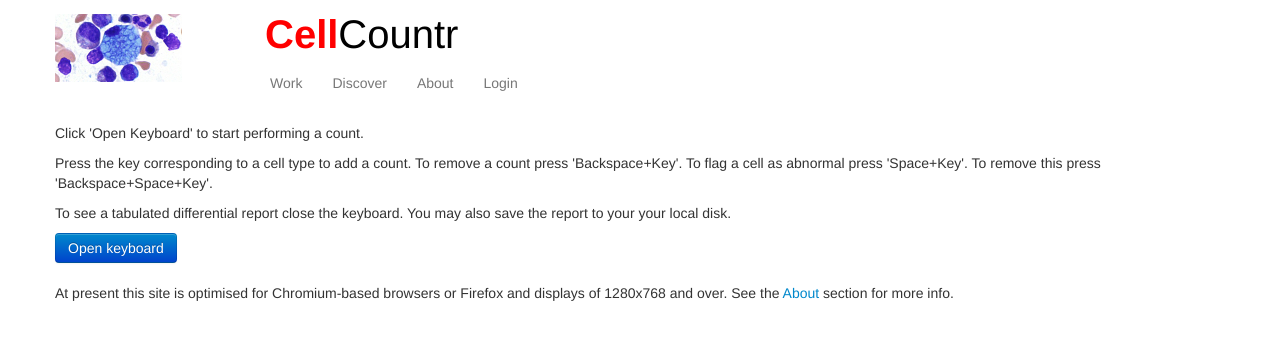
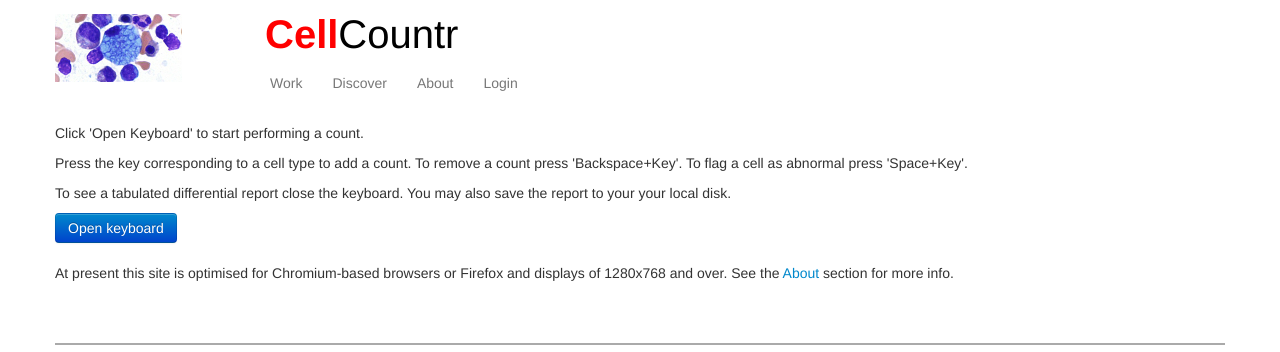
Before and after one commit to cellcounter/cellcounter, a Django app: template cellcounter/main/templates/main/submit.html in a window 1280 px wide. Shown: the top 352 px of the page. Run offline with Django 3.2, Linux system fonts and the light colour scheme; the template is opened without the code that fills it, so the values that code supplies are empty; some libraries are stand-ins or nearby versions.

Commit message:
alter submit wording

```diff
--- a/cellcounter/main/templates/main/submit.html
+++ b/cellcounter/main/templates/main/submit.html
@@ -19,7 +19,7 @@ var notloggedin=true;
 {% endif %}
 
 <p>Click 'Open Keyboard' to start performing a count.</p>
-<p>Press the key corresponding to a cell type to add a count. To remove a count press 'Backspace+Key'. To flag a cell as abnormal press 'Space+Key'. To remove this press 'Backspace+Space+Key'.<!--  Should you wish to see example images of the cells in question, press 'Shift+Key'.  To close the keyboard, click on the grey area outside the keyboard.  Once you have completed a count, fill in the remaining information in the form below, and click 'Submit'.--></p>
+<p>Press the key corresponding to a cell type to add a count. To remove a count press 'Backspace+Key'. To flag a cell as abnormal press 'Space+Key'.<!--  Should you wish to see example images of the cells in question, press 'Shift+Key'.  To close the keyboard, click on the grey area outside the keyboard.  Once you have completed a count, fill in the remaining information in the form below, and click 'Submit'.--></p>
 
 <p>To see a tabulated differential report close the keyboard. You may also save the report to your your local disk.</p>
 
```
